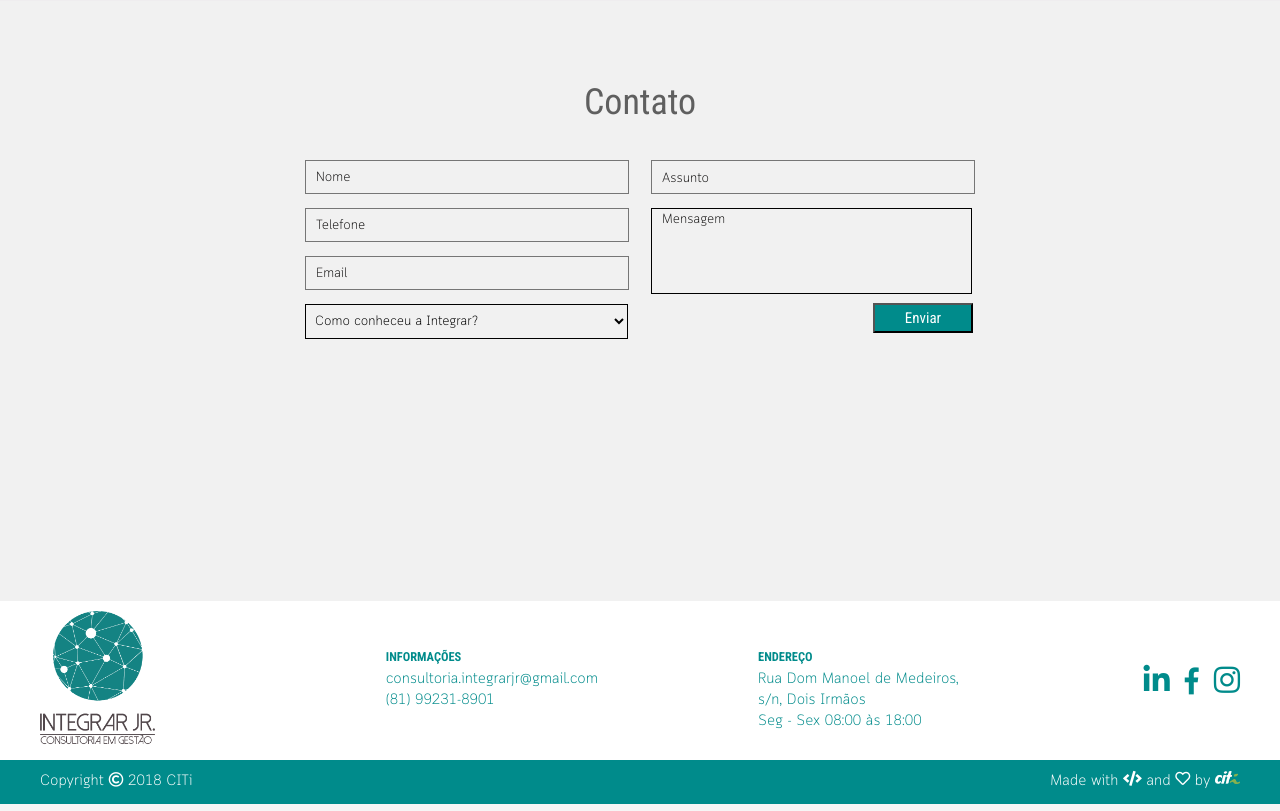
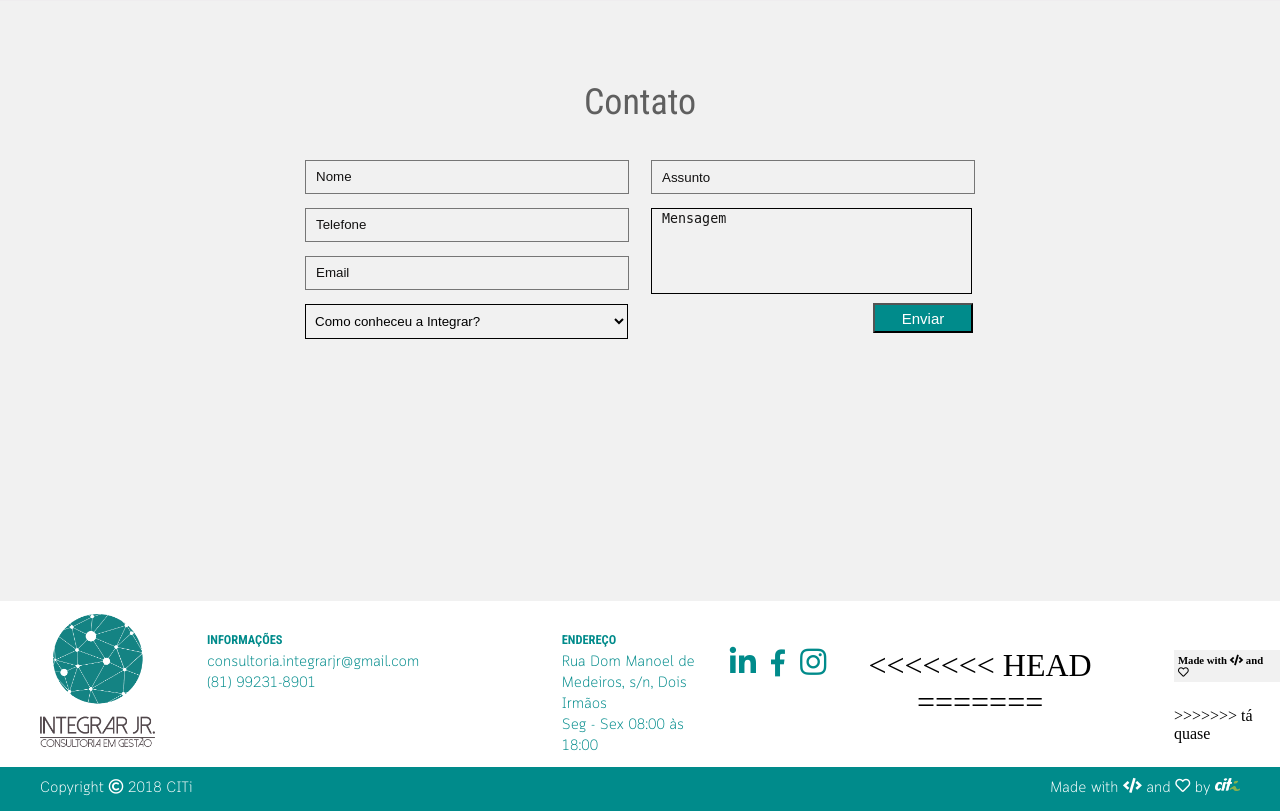
Before and after one commit to citi-onboarding/IntegrarJr, a Django app: page / in a window 1280 px wide. Shown: the part 2431-3242 px from the top of the page. Run offline with Django 3.2, Linux system fonts and the light colour scheme; some libraries are stand-ins or nearby versions.

Commit message:
tá quase

```diff
--- a/core/templates/index.html
+++ b/core/templates/index.html
@@ -193,6 +193,14 @@
                 <a class="fab fa-linkedin-in" alt="Logo do Linkedin" href="https://www.linkedin.com/company/integrarjr" target="blank"></a>
                 <a class="fab fa-facebook-f" alt="Logo do Facebook" href="https://pt-br.facebook.com/integrarjr" target="blank"></a>
                 <a class="fab fa-instagram" alt="Logo do Instagram" href="https://www.instagram.com/integrarjr/" target="blank"></a>
+<<<<<<< HEAD
+=======
+            </div>
+            <div id="vazia">
+                <h6>Made with
+                    <i class="fas fa-code"></i> and
+                    <i class="far fa-heart"></i></h6>
+>>>>>>> tá quase
             </div>
 
             <div id="footer-media">
@@ -202,9 +210,18 @@
                     </a>
                 </div>
                 <div class="footer-son" id="footer-redes-sociais-media">
+<<<<<<< HEAD
                     <a class="fab fa-linkedin-in" alt="Logo do Linkedin" href="https://www.linkedin.com/company/integrarjr" target="blank"></a>
                     <a class="fab fa-facebook-f" alt="Logo do Facebook" href="https://pt-br.facebook.com/integrarjr" target="blank"></a>
                     <a class="fab fa-instagram" alt="Logo do Instagram" target="blank"></a>
+=======
+                    <a class="fab fa-twitter" alt="Logo do Twitter" href="Twitter.com" target="blank"></a>
+                    <a class="fab fa-facebook-f" alt="Logo do Facebook" href="https://pt-br.facebook.com/integrarjr" target="blank"></a>
+                    <a class="fab fa-instagram" alt="Logo do Instagram" target="blank"></a>
+                    <h6> Made with
+                        <i class="fas fa-code"></i> and
+                        <i class="far fa-heart"></i>></h6>
+>>>>>>> tá quase
                 </div>
             </div>
         </span>
--- a/static/css/style.css
+++ b/static/css/style.css
@@ -446,12 +446,10 @@ input[type=text] {
     }
 
 input::placeholder{
-    font-family: 'Cloud_Soft Light', Helvetica, sans-serif;
     color:#131212;
 }
 
 textarea::placeholder{
-    font-family: 'Cloud_Soft Light', Helvetica, sans-serif;
     color:#151414;
 }
 #id_meetContato{
@@ -464,7 +462,6 @@ textarea::placeholder{
     background-color: #f1f1f1;
     margin-top: 7px;
     padding-left: 5px;
-    font-family: 'Cloud_Soft Light', Helvetica, sans-serif;
 }
 option{
     background-color: white;
@@ -494,7 +491,6 @@ button[type=submit] {
     color: white;
     margin-left:222px;
     list-style-type: none;
-    font-family: 'Roboto Condensed', sans-serif;
 }
 
 /* FOOTER*/
```
